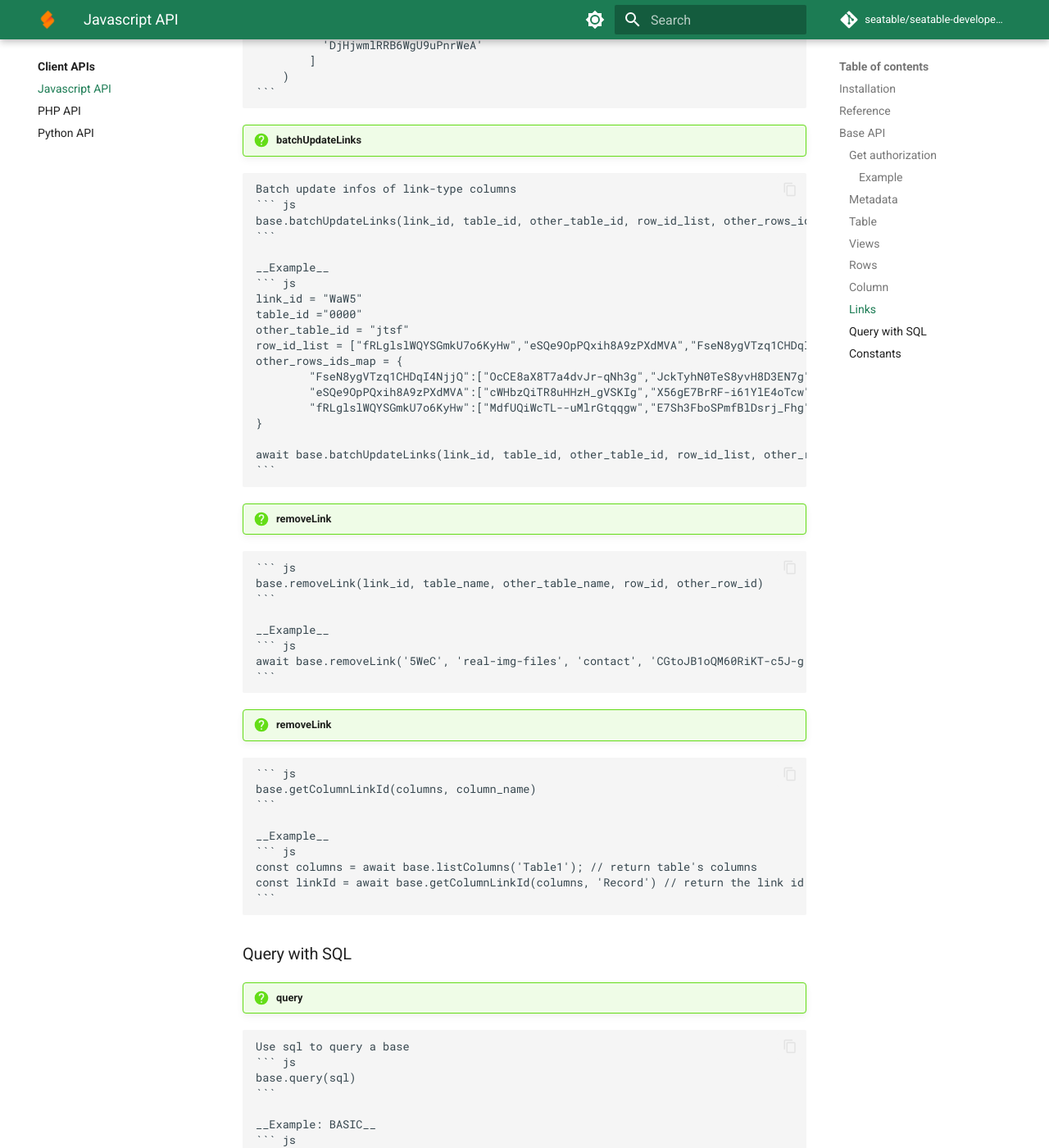
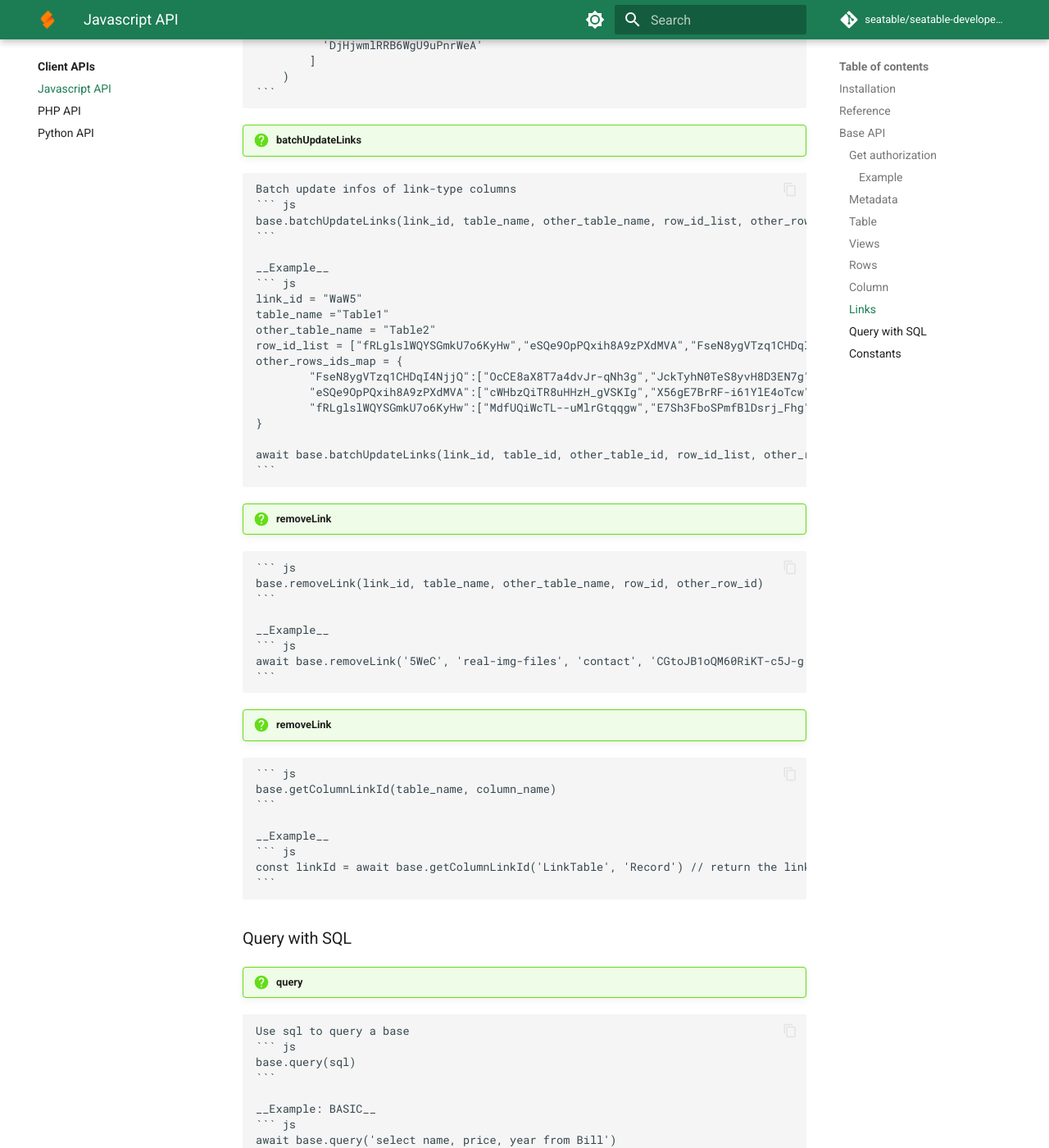
Before and after one commit to seatable/seatable-developer-docs, an MkDocs documentation site: the page built from docs/clients/javascript_api.md, in a window 1280 px wide and 1400 px high, scrolled down 13240 px. Shown: the whole window at 82% size. Built offline with MkDocs 1.6.1 and Material for MkDocs 9.7.7, drawn with Linux system fonts in a browser that asks for light colours; comment, search, counter and statistics services are not loaded; some of the changed text lies outside the part shown.

Commit message:
Update javascript_api.md

`````diff
--- a/docs/clients/javascript_api.md
+++ b/docs/clients/javascript_api.md
@@ -665,15 +665,15 @@ await base.addLink('5WeC', 'real-img-files', 'contact', 'CGtoJB1oQM60RiKT-c5J-g'
 ````
 Modify the info of link-type column
 ``` js
-base.updateLink(link_id, table_id, other_table_id, row_id, other_rows_ids)
+base.updateLink(link_id, table_name, other_table_name, row_id, other_rows_ids)
 ```
 
 __Example__
 ``` js
 await base.updateLink(
         link_id='r4IJ',
-        table_id='0000',
-        other_table_id='kFoO',
+        table_name='Table1',
+        other_table_name='Table2',
         row_id='BXhEm9ucTNu3FjupIk7Xug',
         other_rows_ids=[
           'exkb56fAT66j8R0w6wD9Qg',
@@ -688,14 +688,14 @@ await base.updateLink(
 ````
 Batch update infos of link-type columns
 ``` js
-base.batchUpdateLinks(link_id, table_id, other_table_id, row_id_list, other_rows_ids_map)
+base.batchUpdateLinks(link_id, table_name, other_table_name, row_id_list, other_rows_ids_map)
 ```
 
 __Example__
 ``` js
 link_id = "WaW5"
-table_id ="0000"
-other_table_id = "jtsf"
+table_name ="Table1"
+other_table_name = "Table2"
 row_id_list = ["fRLglslWQYSGmkU7o6KyHw","eSQe9OpPQxih8A9zPXdMVA","FseN8ygVTzq1CHDqI4NjjQ"]
 other_rows_ids_map = {
     	"FseN8ygVTzq1CHDqI4NjjQ":["OcCE8aX8T7a4dvJr-qNh3g","JckTyhN0TeS8yvH8D3EN7g"],
@@ -724,13 +724,12 @@ await base.removeLink('5WeC', 'real-img-files', 'contact', 'CGtoJB1oQM60RiKT-c5J
 
 ````
 ``` js
-base.getColumnLinkId(columns, column_name)
+base.getColumnLinkId(table_name, column_name)
 ```
 
 __Example__
 ``` js
-const columns = await base.listColumns('Table1'); // return table's columns
-const linkId = await base.getColumnLinkId(columns, 'Record') // return the link id such as 'aHL2'
+const linkId = await base.getColumnLinkId('LinkTable', 'Record') // return the link id such as 'aHL2'
 ```
 ````
 
`````
